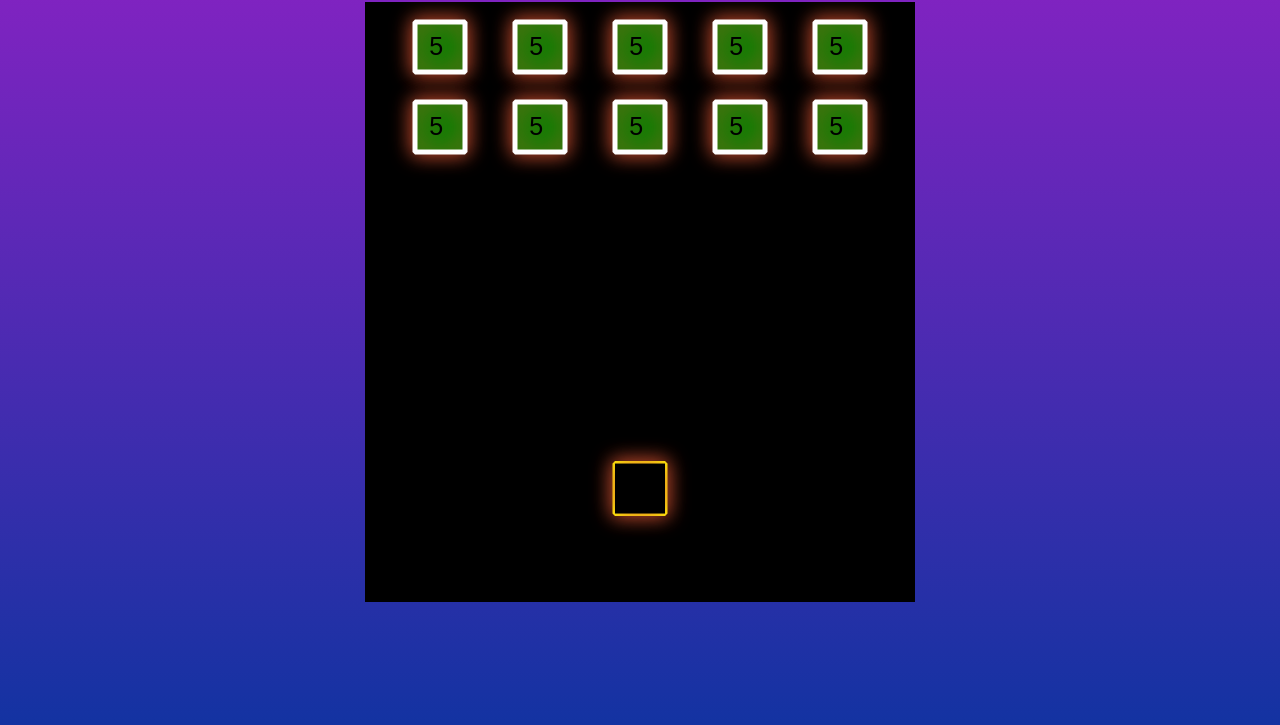
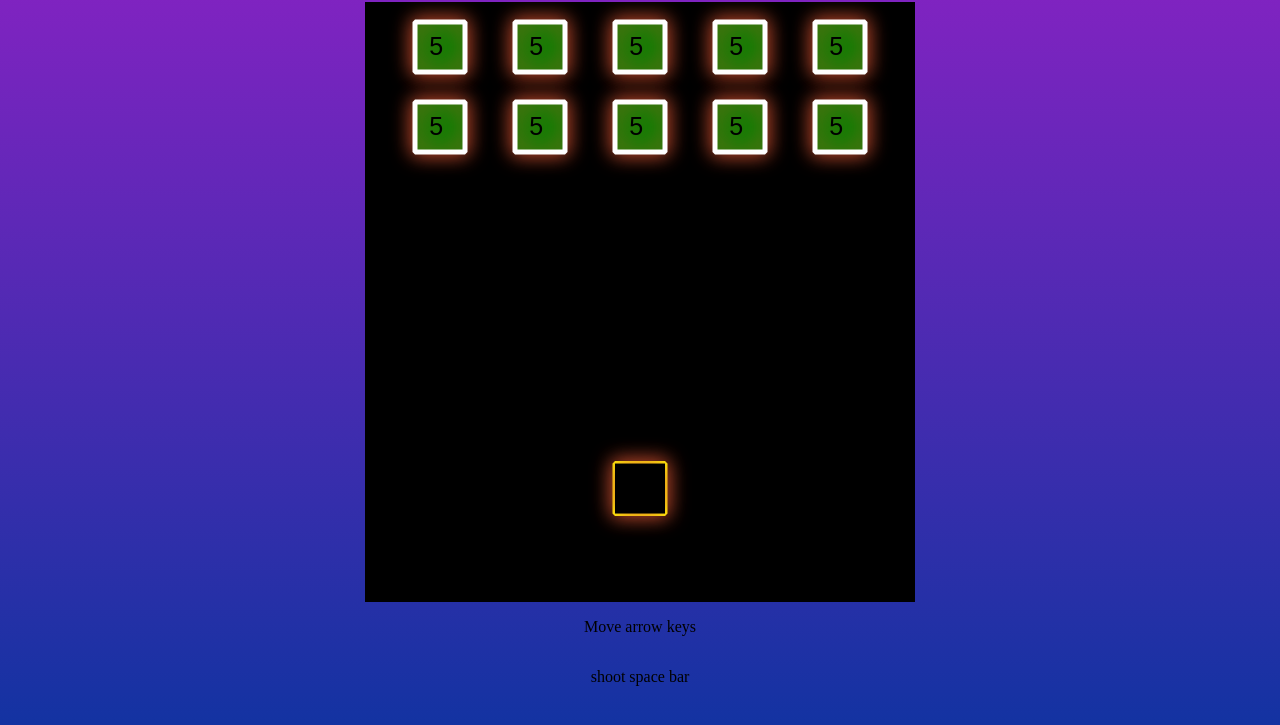
Before and after one commit to ryanlhy/shootergame, a plain HTML site: page index.html in a window 1280 px wide. Shown: the part 61-786 px from the top of the page. Drawn offline with Linux system fonts and the light colour scheme.

Commit message:
completed base game

```diff
--- a/index.html
+++ b/index.html
@@ -18,6 +18,8 @@
 <body>
     <h1>JavaScript Shooting Bullets</h1>
     <canvas id="game"></canvas>
+    <p>Move arrow keys</p>
+    <p>shoot space bar</p>
     <link rel="stylesheet" href="main.css">
     <script src="app.js" type="module"></script>
 </body>
```
